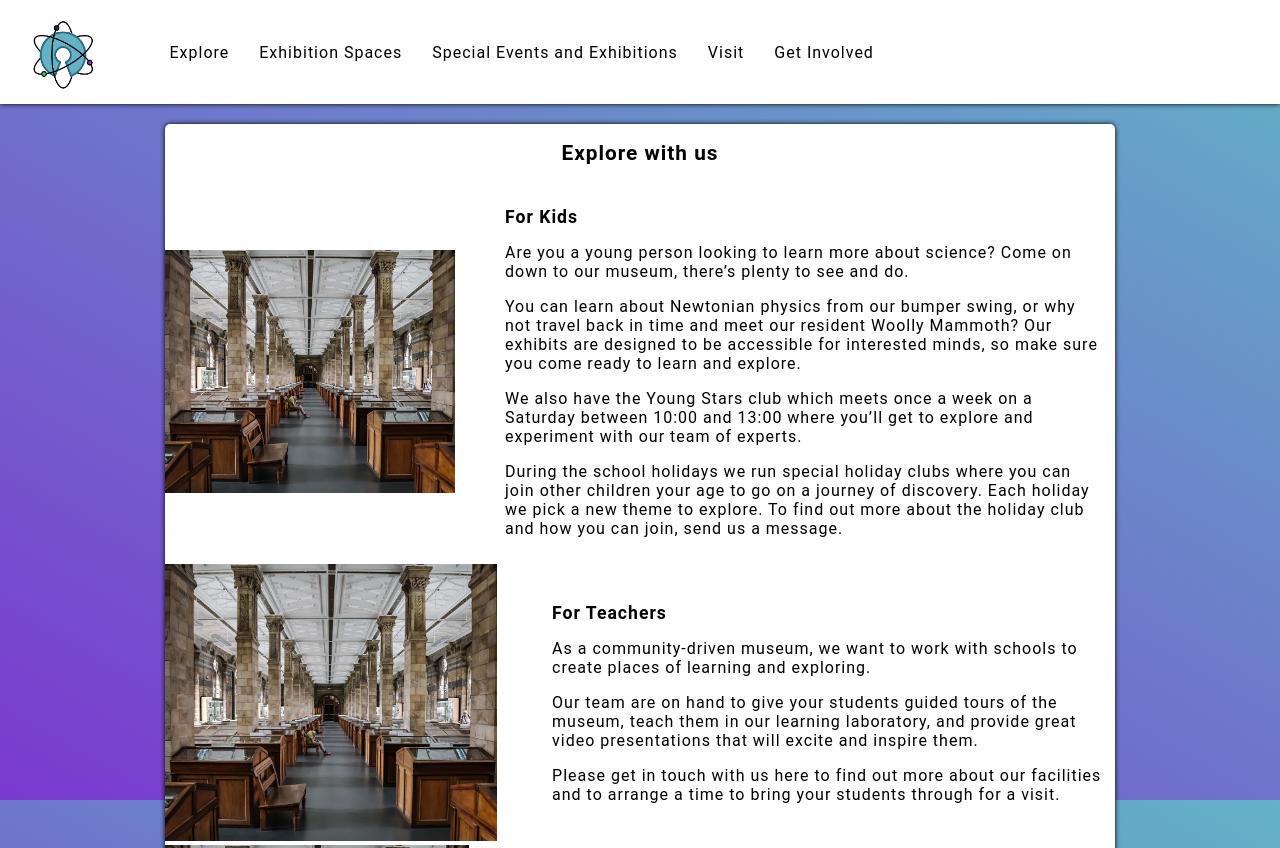
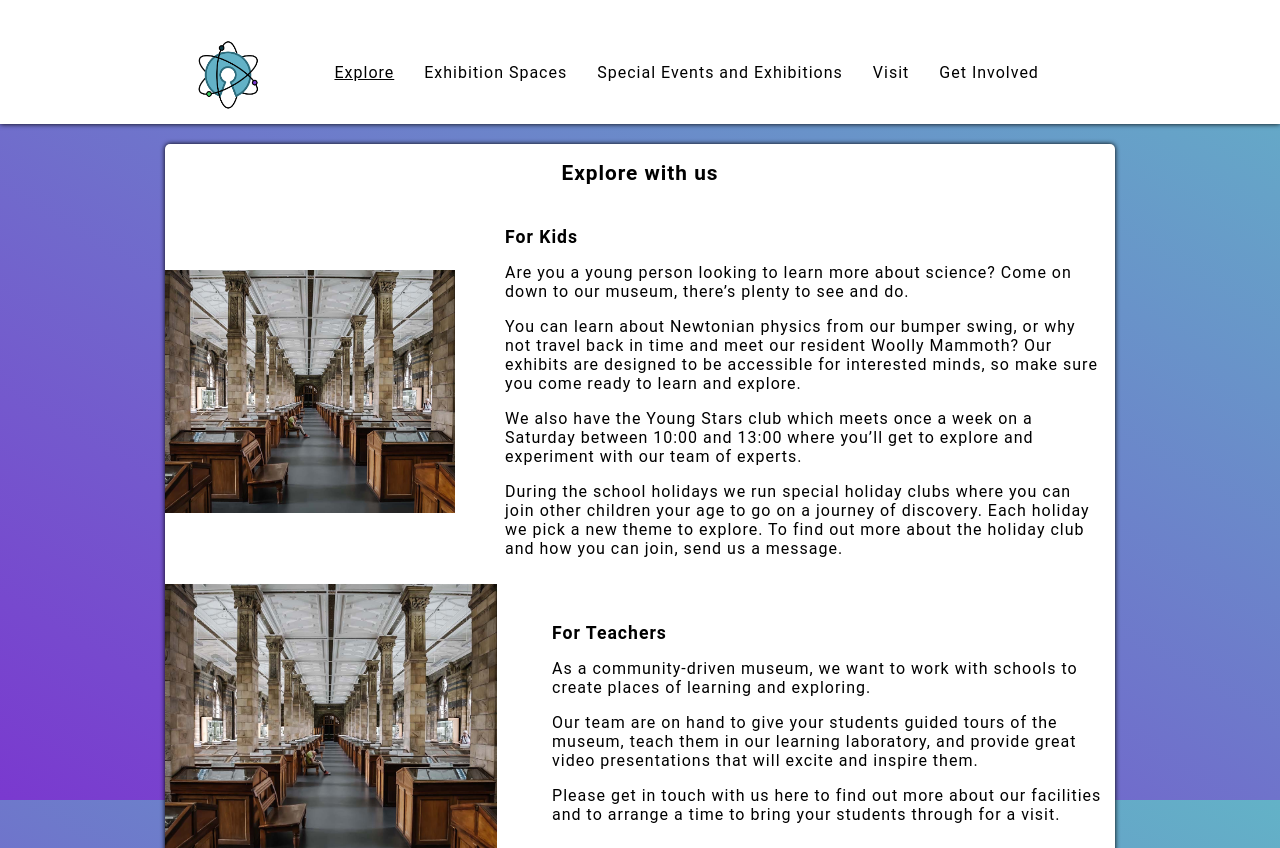
Before and after one commit to MariusAgerup/Semester-Project1, a plain HTML site: page explore.html in a window 1280 px wide. Shown: the top 848 px of the page. Drawn offline with Linux system fonts and the light colour scheme.

Commit message:
Underline active page
Added underline to the active page

```diff
--- a/explore.html
+++ b/explore.html
@@ -10,7 +10,7 @@
 
   <body class="flex column align-center">
     <header class="full-width shadow">
-      <div class="menu flex space-between align-center full-width">
+      <div class="menu flex space-between align-center full-width container">
         <div class="main_logo">
           <a href="index.html">
             <img src="images/main_logo200.png" alt="Site logo" />
@@ -21,7 +21,9 @@
 
         <nav>
           <ul class="space-items">
-            <li><a href="explore.html" class="underline">Explore</a></li>
+            <li>
+              <a href="explore.html" class="underline"><u>Explore</u></a>
+            </li>
             <li><a href="exhibition_spaces.html" class="underline">Exhibition Spaces</a></li>
             <li><a href="special_events_and_exhibitions.html" class="underline">Special Events and Exhibitions</a></li>
             <li><a href="visit.html" class="underline">Visit</a></li>
```
Also changed, not shown: exhibition_spaces.html (+4 -2 lines), get_involved.html (+4 -2 lines), index.html (+1 -1 lines), special_events_and_exhibitions.html (+4 -2 lines), visit.html (+4 -2 lines).
